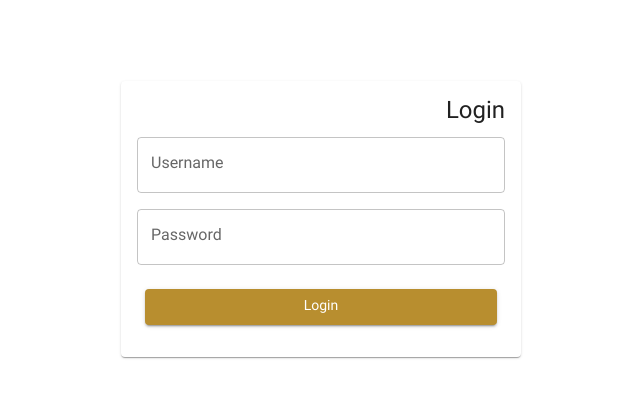
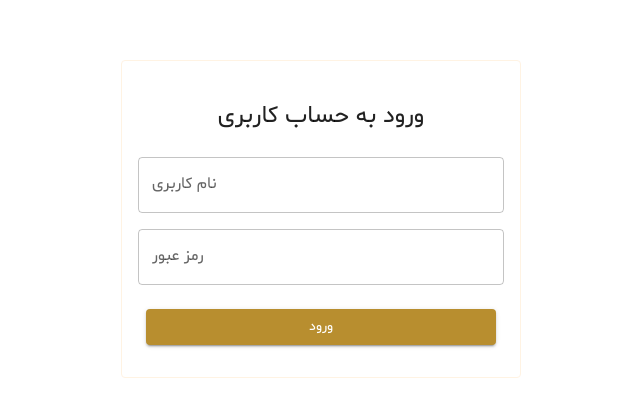
Before and after one commit to Abolfazl200017/store-with-next, a Next.js app: page /Register in a window 1280 px wide. Shown: the part 181-598 px from the top of the page, without its empty margins (319-959 px from the left). Built offline with nearby package versions, Linux system fonts and the light colour scheme; no server answers.

Commit message:
set cookie after sucessful login

```diff
--- a/package.json
+++ b/package.json
@@ -18,6 +18,7 @@
     "@mui/styled-engine-sc": "^6.1.6",
     "@next/font": "^14.2.15",
     "axios": "^1.7.7",
+    "js-cookie": "^3.0.5",
     "next": "15.0.3",
     "react": "19.0.0-rc-66855b96-20241106",
     "react-dom": "19.0.0-rc-66855b96-20241106",
--- a/src/app/Register/page.tsx
+++ b/src/app/Register/page.tsx
@@ -1,9 +1,9 @@
-'use client';
+"use client";
 
-import React from 'react';
-import { useForm, Controller } from 'react-hook-form';
-import { yupResolver } from '@hookform/resolvers/yup';
-import * as yup from 'yup';
+import React from "react";
+import { useForm, Controller } from "react-hook-form";
+import { yupResolver } from "@hookform/resolvers/yup";
+import * as yup from "yup";
 import {
   Card,
   CardContent,
@@ -12,16 +12,17 @@ import {
   Button,
   Typography,
   Box,
-} from '@mui/material';
-import axios from 'axios';
+} from "@mui/material";
+import { theme } from "@/theme/theme";
+import { authService } from "@/services/api/authService";
+import Cookies from "js-cookie";
 
-// Define the validation schema using Yup
 const schema = yup.object().shape({
-  username: yup.string().required('Username is required'),
+  username: yup.string().required("نام کاربری باید وارد شود"),
   password: yup
     .string()
-    .min(6, 'Password must be at least 6 characters')
-    .required('Password is required'),
+    .min(6, "رمز عبور حداقل باید شامل ۶ حرف باشد")
+    .required("رمز عبور باید وارد شود"),
 });
 
 interface FormValues {
@@ -30,7 +31,6 @@ interface FormValues {
 }
 
 const Register = () => {
-  // Set up React Hook Form with Yup validation
   const {
     handleSubmit,
     control,
@@ -39,25 +39,47 @@ const Register = () => {
     resolver: yupResolver(schema),
   });
 
-  // Handle form submission
   const onSubmit = async (data: FormValues) => {
     try {
-      console.log('Submitting:', data);
+      const response = await authService.register(data);
+      const token = response.data?.token;
 
-      // Example API request
-      const response = await axios.post('/api/login', data);
-      console.log('Login success:', response.data);
+      Cookies.set("authToken", token, {
+        expires: 7,
+        secure: true,
+        sameSite: "Strict",
+      });
+
+      console.log("Login success:", response.data);
     } catch (error) {
-      console.error('Login failed:', error);
+      console.error("Login failed:", error);
     }
   };
 
   return (
-    <Box display="flex" justifyContent="center" alignItems="center" height="100vh">
-      <Card sx={{ maxWidth: 400, width: '100%' }}>
+    <Box
+      display="flex"
+      justifyContent="center"
+      alignItems="center"
+      height="100vh"
+    >
+      <Card
+        sx={{
+          maxWidth: 400,
+          width: "100%",
+          boxShadow: 0,
+          border: 1,
+          borderColor: theme.palette.secondary.main,
+        }}
+      >
         <CardContent>
-          <Typography variant="h5" component="div" gutterBottom>
-            Login
+          <Typography
+            variant="h5"
+            component="div"
+            gutterBottom
+            sx={{ my: 3, width: 1, textAlign: "center" }}
+          >
+            ورود به حساب کاربری
           </Typography>
           <form onSubmit={handleSubmit(onSubmit)}>
             <Box mb={2}>
@@ -68,7 +90,7 @@ const Register = () => {
                 render={({ field }) => (
                   <TextField
                     {...field}
-                    label="Username"
+                    label="نام کاربری"
                     variant="outlined"
                     fullWidth
                     error={!!errors.username}
@@ -85,7 +107,7 @@ const Register = () => {
                 render={({ field }) => (
                   <TextField
                     {...field}
-                    label="Password"
+                    label="رمز عبور"
                     type="password"
                     variant="outlined"
                     fullWidth
@@ -97,7 +119,7 @@ const Register = () => {
             </Box>
             <CardActions>
               <Button type="submit" variant="contained" fullWidth>
-                Login
+                ورود
               </Button>
             </CardActions>
           </form>
--- a/src/services/api/authService.ts
+++ b/src/services/api/authService.ts
@@ -4,16 +4,16 @@ import { Token } from "./types";
 import { AxiosResponse } from "axios";
 
 export const authService = {
-  getAllProducts: async (data: { username: string, password: string }) => {
+  register: async (data: { username: string, password: string }) => {
     try {
       const response: AxiosResponse<Token> = await axiosInstance.post(
         API_ENDPOINTS.REGISTER.BASE,
         data
       );
-      return { products: response.data, error: null };
+      return { data: response.data, error: null };
     } catch (error) {
       console.error("Error fetching data:", error);
-      return { products: null, error };
+      return { data: null, error };
     }
   },
 };
--- a/src/theme/theme.ts
+++ b/src/theme/theme.ts
@@ -6,7 +6,8 @@ const themeComponents = {
       root: {
         textTransform: "none",
         "&:hover": {
-          backgroundColor: "#fcf8f3",
+          backgroundColor: "#FFF3E3",
+          color: 'black',
         },
       },
     },
```
Also changed, not shown: 1 other file (tests, documents, lock files or other folders).
